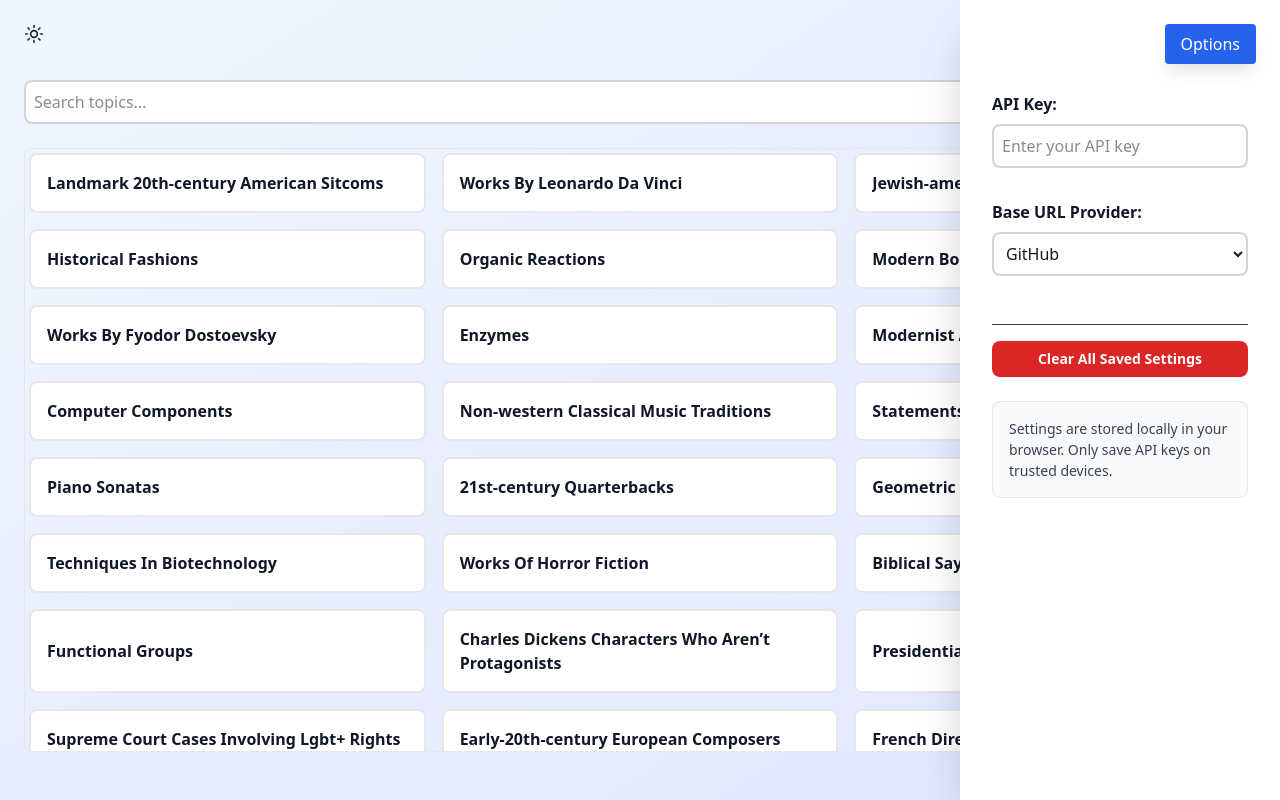
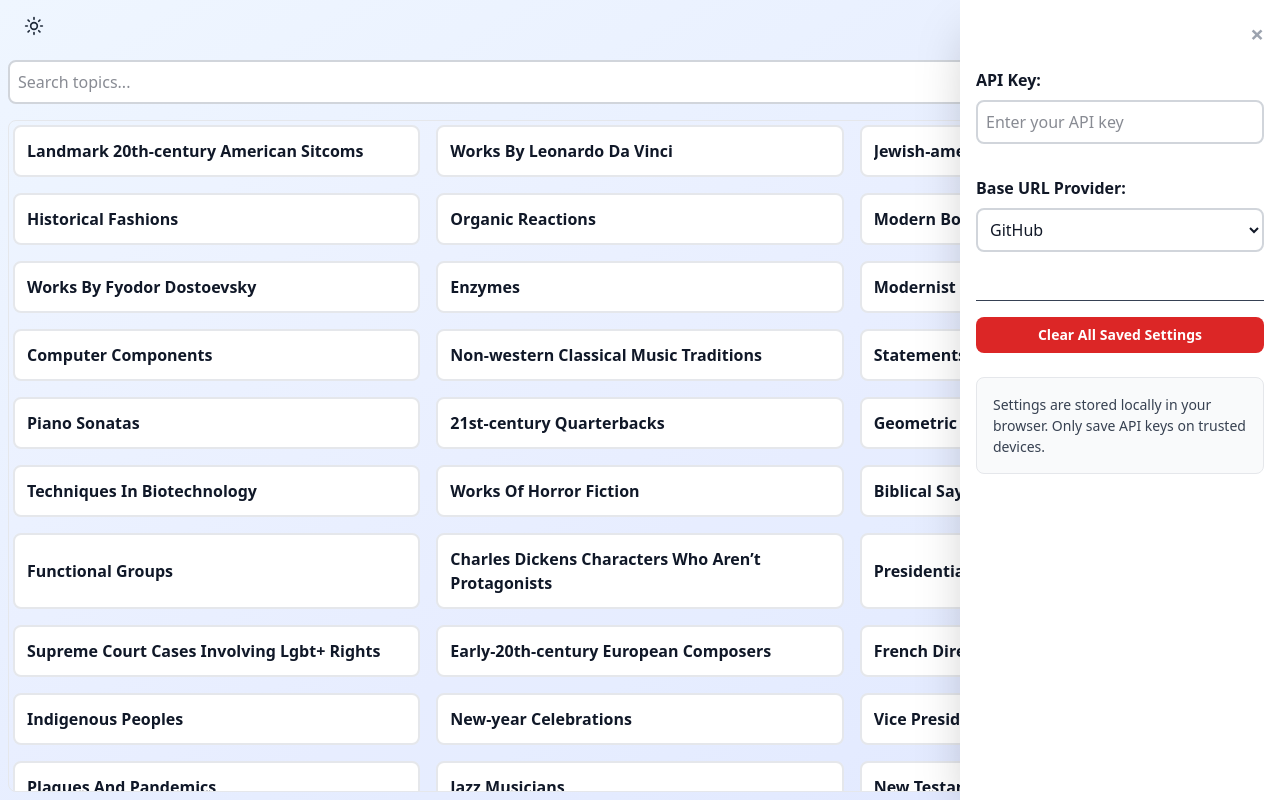
Before and after one commit to Murat65536/aqtp, a Next.js app: page /aqtp/ in a window 1280 px wide. Both pictures are taken after a click on the button "Options". Built offline with nearby package versions, Linux system fonts and the light colour scheme.

Commit message:
Get more space

```diff
--- a/app/components.css
+++ b/app/components.css
@@ -165,7 +165,7 @@
     background-color: white;
     border-radius: 0.5rem;
     box-shadow: 0 10px 15px -3px rgb(0 0 0 / 0.1);
-    padding: 2rem;
+    padding: 1rem;
   }
 
   :is(.dark .card) {
@@ -173,7 +173,7 @@
   }
 
   .card-small {
-    padding: 1rem;
+    padding: 0.75rem;
     background-color: white;
     border: 2px solid rgb(229 231 235);
     border-radius: 0.5rem;
@@ -192,7 +192,7 @@
   }
 
   .info-box {
-    padding: 1rem;
+    padding: 0.75rem;
     background-color: rgb(249 250 251);
     border-radius: 0.5rem;
     color: rgb(31 41 55);
@@ -205,9 +205,9 @@
 
   .question-box {
     background-color: rgb(239 246 255);
-    padding: 1.5rem;
+    padding: 0.75rem;
     border-radius: 0.5rem;
-    margin-bottom: 1rem;
+    margin-bottom: 0.75rem;
   }
 
   :is(.dark .question-box) {
@@ -215,7 +215,7 @@
   }
 
   .context-box {
-    padding: 1.5rem;
+    padding: 0.75rem;
     background-color: rgb(239 246 255);
     border-radius: 0.5rem;
   }
@@ -236,7 +236,7 @@
     z-index: 40;
     display: flex;
     flex-direction: column;
-    padding: 2rem;
+    padding: 1rem;
     transition: transform 0.3s;
     overflow-y: auto;
   }
@@ -247,7 +247,7 @@
 
   .sidebar-close-btn {
     align-self: flex-end;
-    margin-bottom: 1.5rem;
+    margin-bottom: 1rem;
     color: rgb(156 163 175);
     font-size: 1.5rem;
     font-weight: 700;
@@ -259,22 +259,6 @@
 
   :is(.dark .sidebar-close-btn:hover) {
     color: white;
-  }
-
-  .options-btn {
-    position: fixed;
-    top: 1.5rem;
-    right: 1.5rem;
-    z-index: 50;
-    padding: 0.5rem 1rem;
-    background-color: rgb(37 99 235);
-    color: white;
-    border-radius: 0.25rem;
-    box-shadow: 0 10px 15px -3px rgb(0 0 0 / 0.1);
-  }
-
-  .options-btn:hover {
-    background-color: rgb(29 78 216);
   }
 
   /* Result Boxes */
@@ -397,7 +381,7 @@
     flex-direction: column;
     overflow: hidden;
     background: linear-gradient(to bottom right, rgb(239 246 255), rgb(224 231 255));
-    padding: 3rem 1rem;
+    padding: 0.5rem;
     position: relative;
   }
   :is(.dark .page-container) {
@@ -406,7 +390,7 @@
 
   @media (min-width: 640px) {
     .page-container {
-      padding: 3rem 1.5rem;
+      padding: 0.5rem;
     }
   }
 
--- a/app/layout.tsx
+++ b/app/layout.tsx
@@ -36,9 +36,6 @@ export default function RootLayout({
           enableSystem
           disableTransitionOnChange
         >
-          <div className="absolute top-4 left-4 z-50">
-            <ThemeToggle />
-          </div>
           {children}
         </ThemeProvider>
       </body>
--- a/app/page.tsx
+++ b/app/page.tsx
@@ -4,6 +4,7 @@ import { useState, useEffect } from 'react';
 import TopicSelector from '@/components/TopicSelector';
 import QuizInterface from '@/components/QuizInterface';
 import { fetchAvailableModels, DEFAULT_OPENAI_MODEL } from '@/lib/llm';
+import { ThemeToggle } from '@/components/ThemeToggle';
 
 interface Topic {
   title: string;
@@ -130,13 +131,16 @@ export default function Home() {
 
   return (
     <div className="page-container">
-      {/* Options Button */}
-      <button
-        className="options-btn"
-        onClick={() => setShowOptions((v) => !v)}
-      >
-        Options
-      </button>
+      {/* Header with global controls */}
+      <header className="flex justify-between items-center mb-4 px-2">
+        <ThemeToggle />
+        <button
+          className="btn-primary py-2 px-4 text-sm"
+          onClick={() => setShowOptions((v) => !v)}
+        >
+          Options
+        </button>
+      </header>
 
       {/* Sidebar */}
       {showOptions && (
@@ -251,7 +255,6 @@ export default function Home() {
       )}
 
       <div className="content-wrapper">
-        <div className="mb-8 flex flex-col items-center"></div>
         {selectedTopic ? (
           <QuizInterface
             topic={selectedTopic}
--- a/components/QuizInterface.tsx
+++ b/components/QuizInterface.tsx
@@ -123,7 +123,7 @@ export default function QuizInterface({ topic, onBack, apiKey, model, baseUrl }:
       <div className="quiz-wrapper">
         <button
           onClick={onBack}
-          className="btn-link mb-6"
+          className="btn-link mb-2"
         >
           ← Back to Topics
         </button>
@@ -169,7 +169,7 @@ export default function QuizInterface({ topic, onBack, apiKey, model, baseUrl }:
       <div className="quiz-wrapper">
         <button
           onClick={onBack}
-          className="btn-link mb-6"
+          className="btn-link mb-2"
         >
           ← Back to Topics
         </button>
@@ -185,7 +185,7 @@ export default function QuizInterface({ topic, onBack, apiKey, model, baseUrl }:
     <div className="quiz-wrapper">
       <button
         onClick={onBack}
-        className="btn-link mb-6"
+        className="btn-link mb-2"
       >
         ← Back to Topics
       </button>
--- a/components/TopicSelector.tsx
+++ b/components/TopicSelector.tsx
@@ -50,7 +50,7 @@ export default function TopicSelector({ onTopicSelect }: TopicSelectorProps) {
 
   if (loading) {
     return (
-      <div className="text-center p-8">
+      <div className="text-center p-4">
         <div className="spinner mb-4 border-blue-500 border-t-transparent"></div>
         <p className="text-muted text-foreground">Loading NAQT topics...</p>
       </div>
@@ -59,7 +59,7 @@ export default function TopicSelector({ onTopicSelect }: TopicSelectorProps) {
 
   if (error) {
     return (
-      <div className="text-center p-8">
+      <div className="text-center p-4">
         <div className="error-box inline-block">
           <p className="font-bold">Error loading topics</p>
           <p className="text-sm">{error}</p>
@@ -71,7 +71,7 @@ export default function TopicSelector({ onTopicSelect }: TopicSelectorProps) {
 
   return (
     <>
-      <div className="mb-6 flex justify-center">
+      <div className="mb-4 flex justify-center">
         <input
           type="text"
           value={search}
@@ -82,7 +82,7 @@ export default function TopicSelector({ onTopicSelect }: TopicSelectorProps) {
       </div>
       <div className="topics-scroll-container bg-white/5 dark:bg-black/20">
         {filteredTopics.length === 0 ? (
-           <div className="text-center p-8 text-muted">No topics found matching "{search}"</div>
+           <div className="text-center p-4 text-muted">No topics found matching "{search}"</div>
         ) : (
           <div className="topics-grid">
             {filteredTopics.map((topic, index) => (
```
